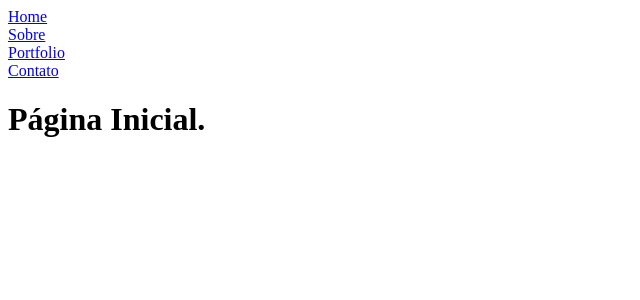
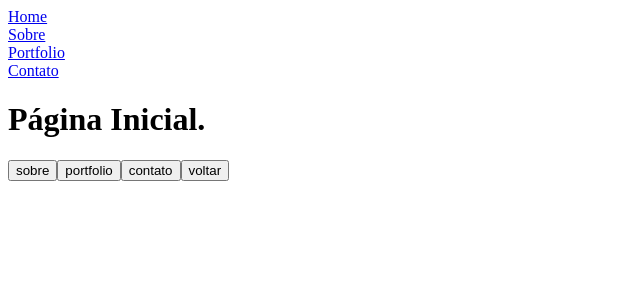
Before and after one commit to fersl/modulo-react, a React (Create React App) app: page / in a window 1280 px wide. Shown: the top 300 px of the page, without its empty margins (0-640 px from the left). Built offline with nearby package versions, Linux system fonts and the light colour scheme.

Commit message:
aula 05 - passo 4
- Hook useNavigate para criar botões de navegação
- Criando botões para voltar à página anterior

```diff
--- a/src/pages/Contato.js
+++ b/src/pages/Contato.js
@@ -1,8 +1,16 @@
+import { useNavigate } from "react-router-dom"
 
 export default function Contato() {
+    const navegacao = useNavigate()
+
+    function voltarPagina() {
+        navegacao(-1)
+    }
+
     return (
         <>
             <h1>Página de Contato.</h1>
+            <button onClick={voltarPagina}>voltar</button>
         </>
     )
 }
--- a/src/pages/Home.js
+++ b/src/pages/Home.js
@@ -1,10 +1,36 @@
-
+import { useNavigate } from "react-router-dom"
 
 export default function Home() {
+    const navegacao = useNavigate()
+
+    function toSobre() {
+        navegacao("/sobre")
+    }
+
+    function toPortfolio() {
+        navegacao("/portfolio")
+    }
+
+    function toContato() {
+        navegacao("/contato")
+    }
+
+    function voltarPagina() {
+        navegacao(-1)
+    }
+
     return(
         <>
             <h1>Página Inicial.</h1>
 
+            <button  onClick={toSobre}>sobre</button>
+
+            <button onClick={toPortfolio}>portfolio</button>
+
+            <button onClick={toContato}>contato</button>
+
+            <button onClick={voltarPagina} >voltar</button>
+
         </>
     )
 }
--- a/src/pages/Portfolio.js
+++ b/src/pages/Portfolio.js
@@ -1,8 +1,16 @@
+import { useNavigate } from "react-router-dom"
 
 export default function Portfolio() {
+    const navegacao = useNavigate()
+
+    function voltarPagina() {
+        navegacao(-1)
+    }
+
     return (
         <>
             <h1>Página de Portfolio</h1>
+            <button onClick={voltarPagina}>voltar</button>
         </>
     )
 }
--- a/src/pages/Sobre.js
+++ b/src/pages/Sobre.js
@@ -1,8 +1,16 @@
+import { useNavigate } from "react-router-dom"
 
 export default function Sobre() {
+    const navegacao = useNavigate()
+
+    function voltarPagina() {
+        navegacao(-1)
+    }
+
     return(
         <>
             <h1>Página Sobre</h1>
+            <button onClick={voltarPagina}>voltar</button>
         </>
     )
 }
```
